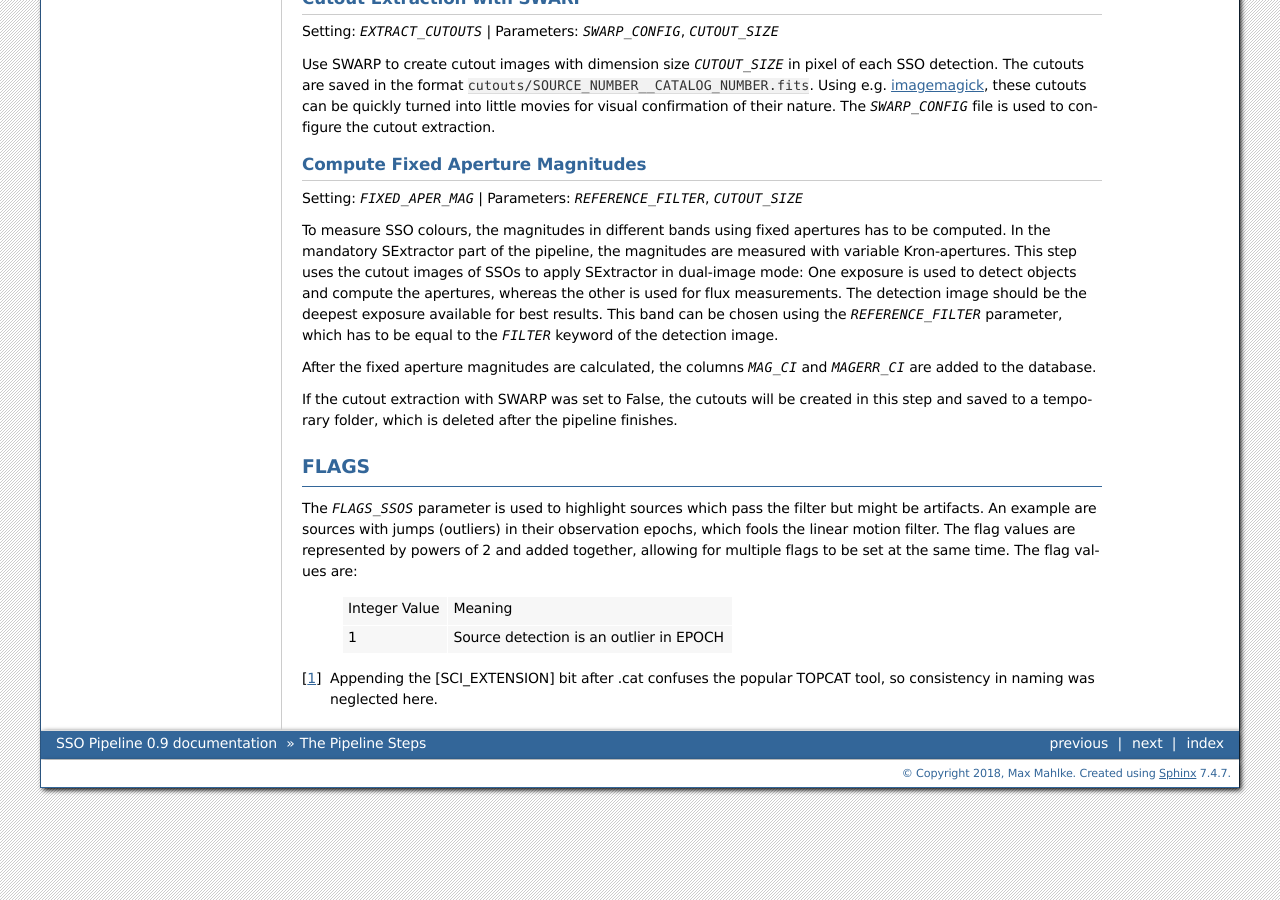
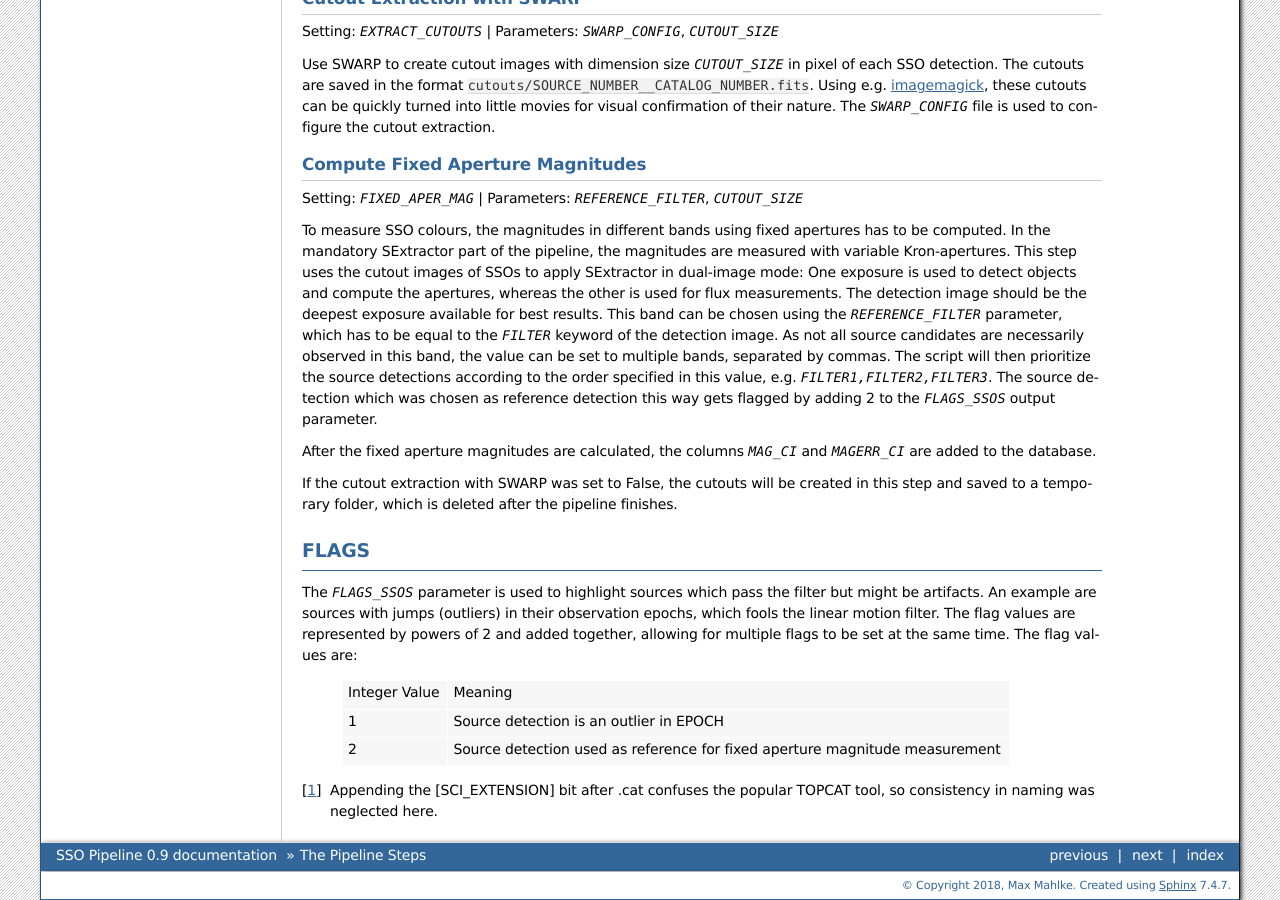
Before and after one commit to maxmahlke/ssos, a Sphinx documentation site: the page built from docs/pipeline.rst, in a window 1280 px wide and 900 px high, scrolled down 4316 px. Built offline with Sphinx 7.4.7, drawn with Linux system fonts in a browser that asks for light colours.

```diff
--- a/docs/pipeline.rst
+++ b/docs/pipeline.rst
@@ -178,6 +178,7 @@
 Setting: `FIXED_APER_MAG`  |  Parameters: `REFERENCE_FILTER`, `CUTOUT_SIZE`
 
 To measure SSO colours, the magnitudes in different bands using fixed apertures has to be computed. In the mandatory SExtractor part of the pipeline, the magnitudes are measured with variable Kron-apertures. This step uses the cutout images of SSOs to apply SExtractor in dual-image mode: One exposure is used to detect objects and compute the apertures, whereas the other is used for flux measurements. The detection image should be the deepest exposure available for best results. This band can be chosen using the `REFERENCE_FILTER` parameter, which has to be equal to the `FILTER` keyword of the detection image.
+As not all source candidates are necessarily observed in this band, the value can be set to multiple bands, separated by commas. The script will then prioritize the source detections according to the order specified in this value, e.g. `FILTER1,FILTER2,FILTER3`. The source detection which was chosen as reference detection this way gets flagged by adding 2 to the `FLAGS_SSOS` output parameter.
 
 After the fixed aperture magnitudes are calculated, the columns `MAG_CI` and `MAGERR_CI` are added to the database.
 
@@ -193,6 +194,8 @@
     Integer Value     Meaning
     -------------  ---------------------------------------
           1        Source detection is an outlier in EPOCH
+          2        Source detection used as reference for
+                   fixed aperture magnitude measurement
     =============  =======================================
 
 .. [#] Appending the [SCI_EXTENSION] bit after .cat confuses the popular TOPCAT tool, so consistency in naming was neglected here.
--- a/docs/setup.rst
+++ b/docs/setup.rst
@@ -243,7 +243,7 @@
 
 The images **must** have a ``.fits`` file ending to be recognized by the script.
 
-If weight images shall be passed to the SExtractor runs, specify the directory containing the weight images using the `WEIGHT_IMAGES` parameter in the ``pipeline_settings.ssos``. The weight images need to have the same filename as the exposures they shall be applied on, but with a ``.weight`` extension replacing the ``.fits``. [#]_
+If weight images shall be passed to the SExtractor runs, specify the directory containing the weight images using the `WEIGHT_IMAGES` parameter in the ``pipeline_settings.ssos``. The weight images need to have the same filename as the exposures they shall be applied on, but with a ``_SCI_EXTENSION.weight`` file extension replacing the ``.fits``, where `SCI_EXTENSION` has to be replaced by the appropriate extension integer. [#]_
 
 Output Files
 ============
```
Also changed, not shown: 1 other file.
